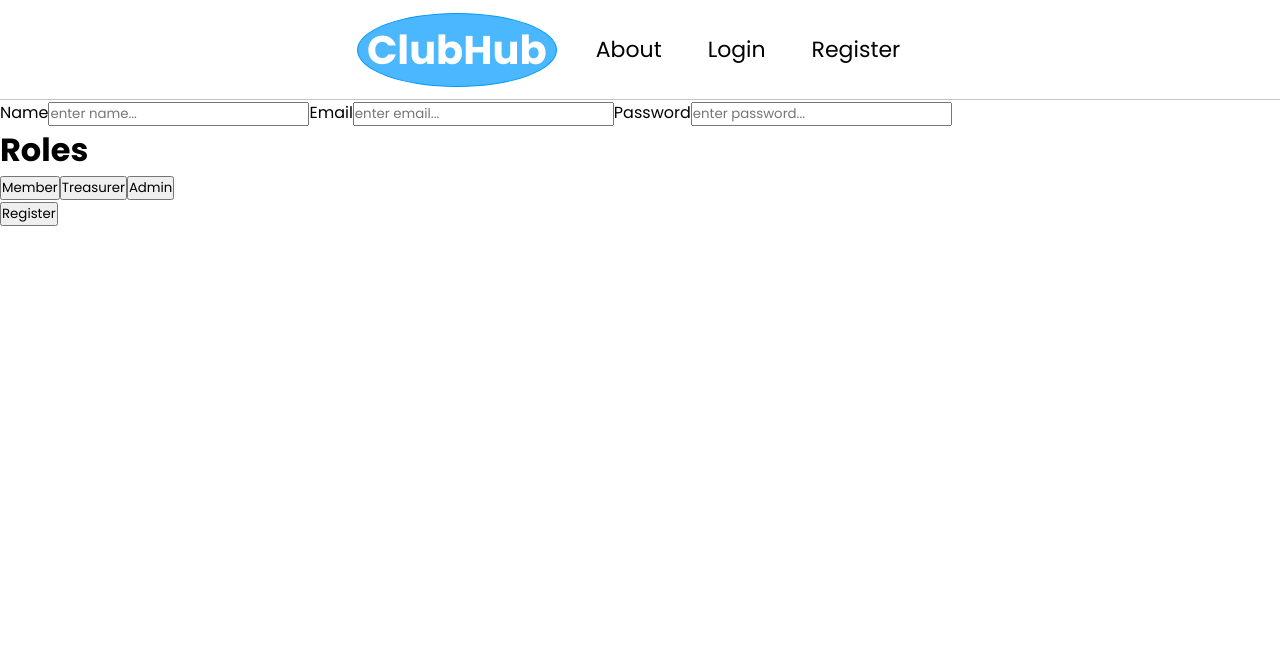
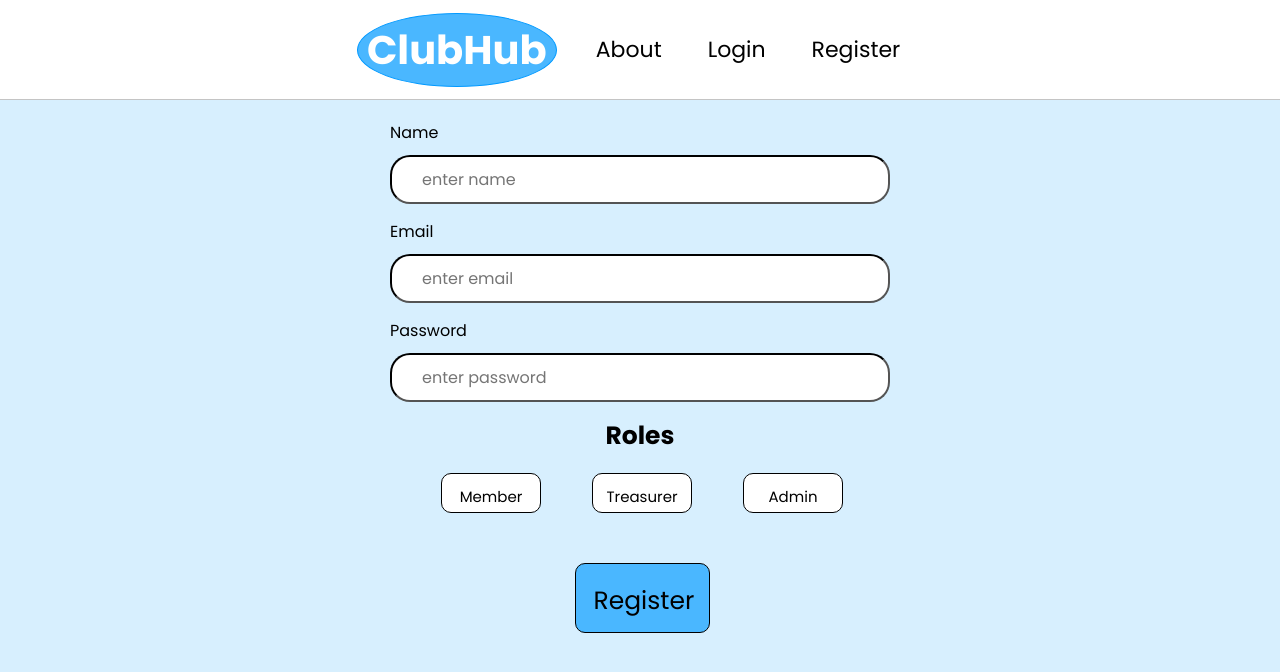
Before and after one commit to KU-5H/ClubHub, a React (Vite) app in the folder frontend/: page /register in a window 1280 px wide. Shown: the top 672 px of the page. Built offline with nearby package versions, Linux system fonts and the light colour scheme; no server answers.

Commit message:
Added style for register page and login and register button on about page

```diff
--- a/frontend/src/index.css
+++ b/frontend/src/index.css
@@ -259,6 +259,7 @@
 /* End of income statement and debts page */
 
 /* About page */
+
 .about-section {
   display: flex;
   flex-direction: column;
@@ -306,6 +307,43 @@
   width: 65%;
 }
 
+button {
+  font-size: 0.9em;
+  padding: 0.7em;
+  margin-top: 1.2em;
+  border: 1px solid #e4dcdc;
+  background-color: white;
+  cursor: pointer;
+  border-radius: 20px;
+
+}
+
+button:hover {
+  background-color: rgb(243, 212, 183);
+  color: white;
+}
+
+button:active {
+  background-color: rgb(74, 183, 255);
+  color: white;
+}
+
+.about-section button {
+  margin-left: 1em;
+}
+
+
+
+
+
+
+
+
+
+
+
+
+
 /* End of about page*/
 
 /* Login Page */
@@ -352,3 +390,75 @@
   font-family: 'Poppins';
   cursor: pointer;
 }
+
+/* end of login page */
+
+/* Register Page */
+
+
+
+.register-page {
+  display: flex;
+  flex-direction: column;
+  align-items: center;
+  background-color: #d7effe;
+  height: 88.88vh;
+  padding-top: 20px;
+}
+
+
+
+.register-enter-area {
+  width: 500px;
+  display:block;
+  margin-top: 10px;
+  margin-bottom: 15px;
+  padding: 10px 30px;
+  font-size: 16px;
+  cursor: pointer;
+  border-radius: 20px;
+  font-family: 'Poppins';
+  border-color: black;
+}
+
+
+h1 {
+  text-align: center;
+  font-size: 25px;
+  font-family: 'Poppins', sans-serif;
+
+}
+
+
+.register-page button {
+  margin-left: 3.4em;
+  border-radius: 10px;
+  border-color: black;
+
+}
+
+.Register-button {
+  width: 135px;
+  height: 70px;
+  font-size: 25px;
+  background-color: rgb(74, 183, 255);
+  font-family: 'Poppins', sans-serif;
+  cursor: pointer;
+  margin-top: 2em;
+  position:relative;
+  left: 4em;
+
+}
+
+
+
+.role-button{
+  width: 100px;
+  height: 40px;
+  font-size: 15px;
+  font-family: 'Poppins';
+  cursor: pointer;
+}
+
+
+/* End of Register Page */
--- a/frontend/src/pages/Register.jsx
+++ b/frontend/src/pages/Register.jsx
@@ -44,21 +44,27 @@ export default function Register() {
 
 
     return (
-        <div>
-        <form onSubmit={handleRegister}>
+        <div className='register-page'>
+        <form  onSubmit={handleRegister}>
+
             <label>Name</label>
-            <input type="text" placeholder='enter name...' value={data.name} onChange={(e) => setData({...data, name: e.target.value})}/>
+            <div> </div>
+            <input className='register-enter-area' type="text" placeholder='enter name' value={data.name} onChange={(e) => setData({...data, name: e.target.value})}/>
+            <div> </div>
             <label>Email</label>
-            <input type="email" placeholder='enter email...' value={data.email} onChange={(e) => setData({...data, email: e.target.value})}/>
+            <input className='register-enter-area' type="email" placeholder='enter email' value={data.email} onChange={(e) => setData({...data, email: e.target.value})}/>
+            <div> </div>
             <label>Password</label>
-            <input type="password" placeholder='enter password...' value={data.password} onChange={(e) => setData({...data, password: e.target.value})}/>
-            <div className='role'>
+            <input className='register-enter-area' type="password" placeholder='enter password' value={data.password} onChange={(e) => setData({...data, password: e.target.value})}/>
+            <div className='roles-container'>
                 <h1>Roles</h1>
-                <button type='button' onClick={function(e){setData({...data, role: "Member"}); toastNoti("Member")}}>Member</button>
-                <button type='button' onClick={function(e){setData({...data, role: "Treasurer"}); toastNoti("Treasurer")}}>Treasurer</button>
-                <button type='button' onClick={function(e){setData({...data, role: "Admin"}); toastNoti("Admin")}}>Admin</button>
+                <button type='button' className='role-button' onClick={function(e){setData({...data, role: "Member"}); toastNoti("Member")}}>Member</button>
+                <button type='button' className='role-button' onClick={function(e){setData({...data, role: "Treasurer"}); toastNoti("Treasurer")}}>Treasurer</button>
+                <button type='button' className='role-button' onClick={function(e){setData({...data, role: "Admin"}); toastNoti("Admin")}}>Admin</button>
             </div>
-            <button type='submit'>Register</button>
+
+                <button type='submit' className='Register-button'>Register</button>
+
         </form>
         </div>
     )
```
